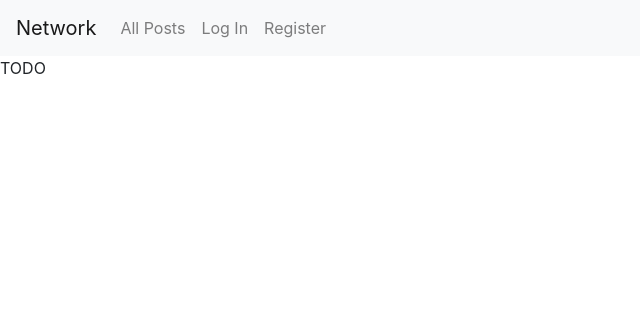
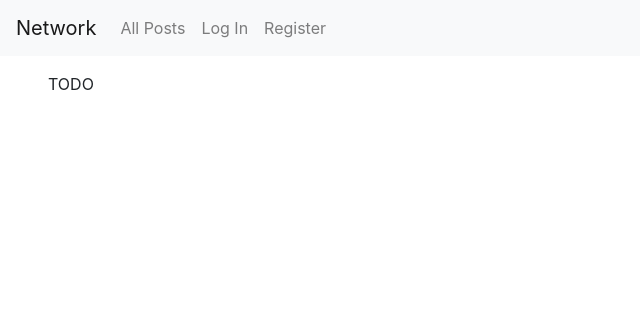
Before and after one commit to fabimass/social-network, a Django app: page / in a window 1280 px wide. Shown: the top 316 px of the page, without its empty margins (0-640 px from the left). Run offline with Django 3.2, Linux system fonts and the light colour scheme; some libraries are stand-ins or nearby versions.

Commit message:
adding some margin

```diff
--- a/network/templates/network/layout.html
+++ b/network/templates/network/layout.html
@@ -41,7 +41,7 @@
             </div>
           </nav>
 
-        <div class="body">
+        <div class="body mx-5 my-3">
             {% block body %}
             {% endblock %}
         </div>
```
